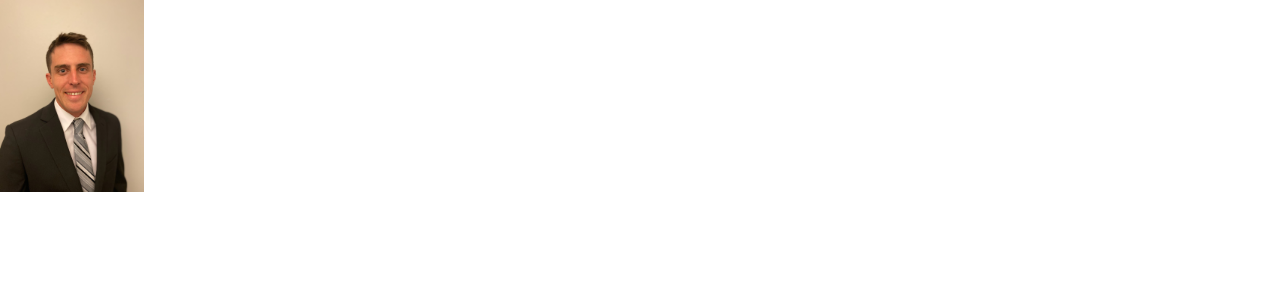
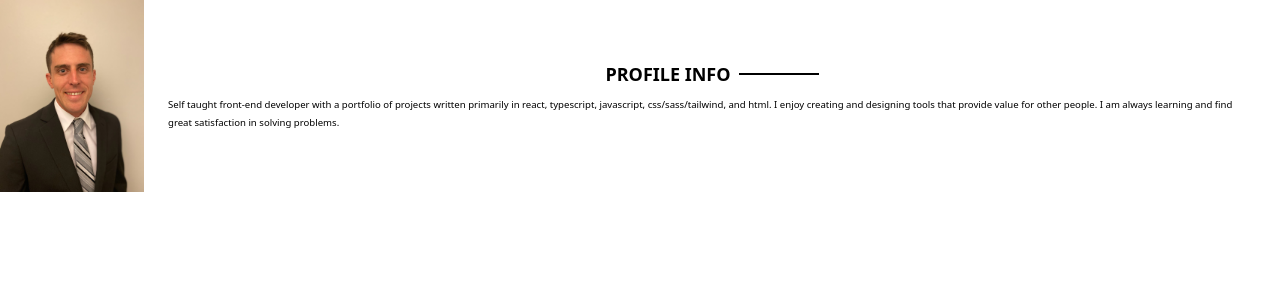
Before and after one commit to mdtagg/resume, a React (Vite) app: page / in a window 1280 px wide. Shown: the top 300 px of the page. Built offline with nearby package versions, Linux system fonts and the light colour scheme.

Commit message:
profile picture and profile summary sections added

```diff
--- a/src/Components/ResumeInfo/index.tsx
+++ b/src/Components/ResumeInfo/index.tsx
@@ -1,12 +1,33 @@
-
 
 const ResumeInfo = () => {
     return (
-        <div className="">
+        <div className="flex">
             <img
                 className="h-48 w-36"
                 src="../../src/assets/portrait.jpg"
-            ></img>
+            >
+            </img>
+            <div className="mx-6 w-fit flex flex-col justify-center gap-2">
+                <div className="flex items-center justify-center gap-2">
+                    <h2
+                        className="text-lg font-semibold h-max w-max"
+                    >
+                        PROFILE INFO
+                    </h2>
+                    <span
+                        className="h-0 w-20 border border-black"
+                    >
+                    </span>
+                </div>
+
+                <p className="text-[.6rem] leading-[18px]">
+                    Self taught front-end developer with a portfolio
+                    of projects written primarily in react, typescript, javascript, css/sass/tailwind, and html.
+                    I enjoy creating and designing tools that provide value for other people. I am always learning and find
+                    great satisfaction in solving problems.
+                </p>
+            </div>
+
         </div>
      );
 }
--- a/src/Components/textBox/index.tsx
+++ b/src/Components/textBox/index.tsx
@@ -0,0 +1,12 @@
+const TextBox = () => {
+    return (
+        <div>
+            <h2>
+
+            </h2>
+
+        </div>
+     );
+}
+
+export { TextBox };
```
